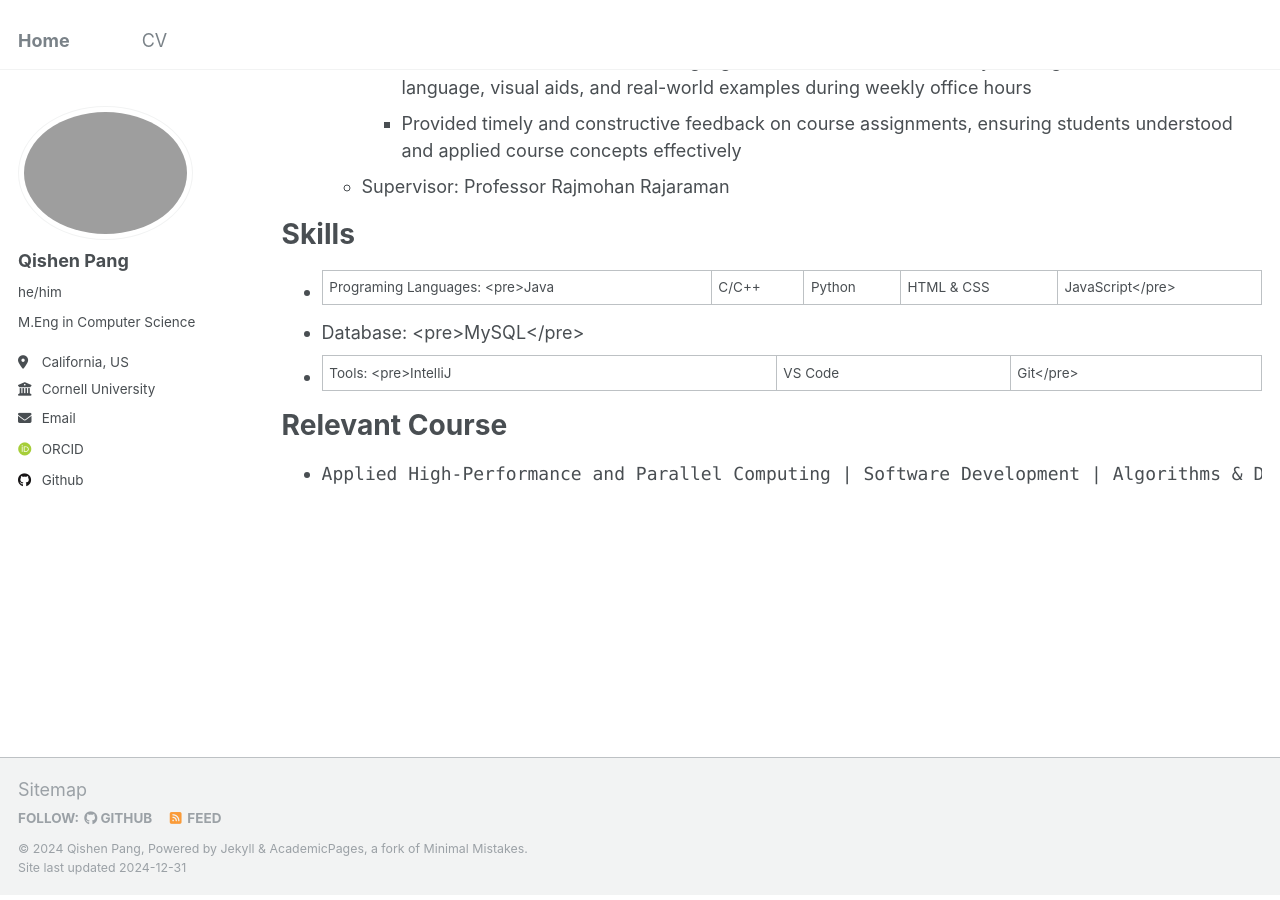
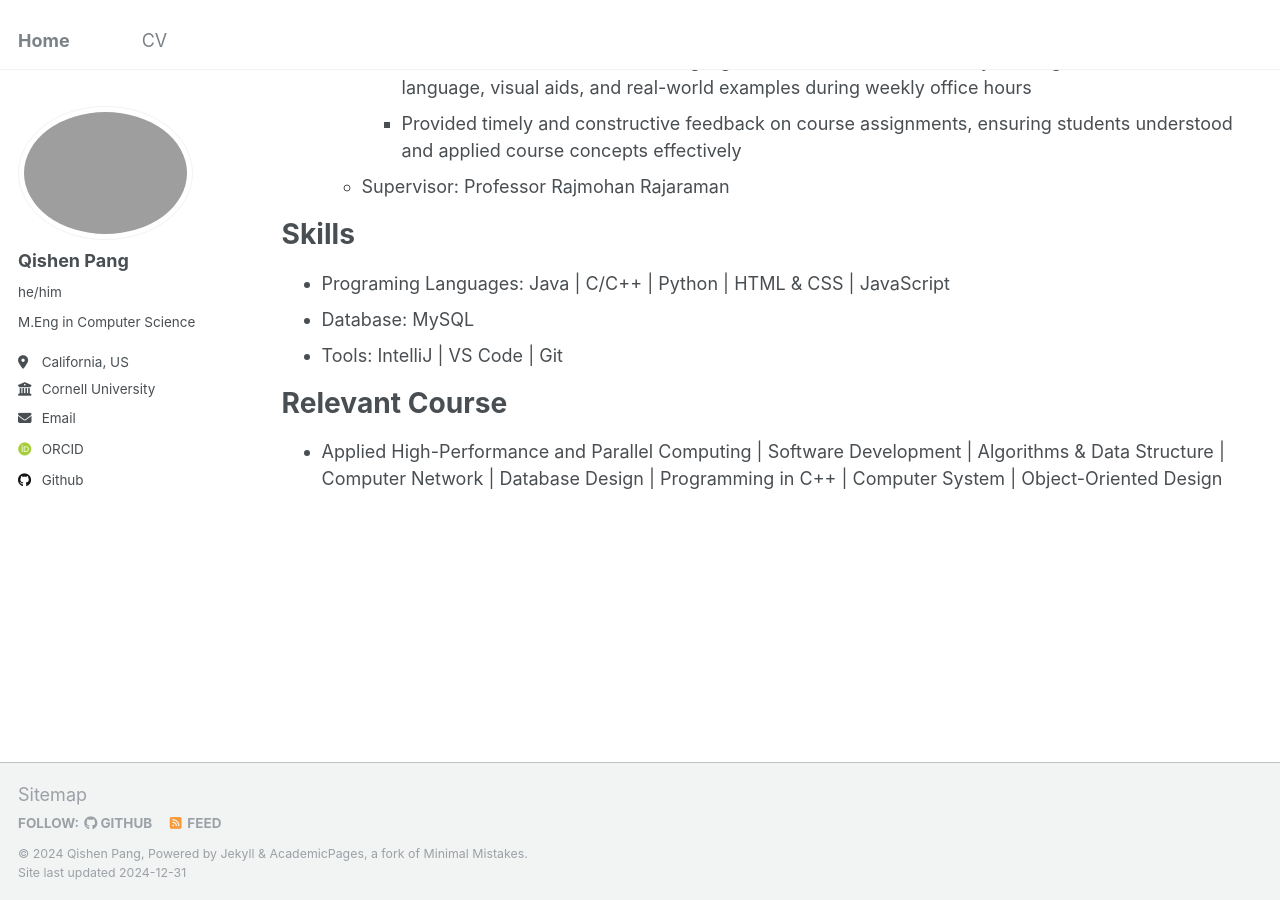
Before and after one commit to YsGBt/ysgbt.github.io, a Jekyll site: the page built from _pages/cv.md, in a window 1280 px wide and 900 px high, scrolled down 988 px. Built offline with Jekyll 4.4.1, drawn with Linux system fonts in a browser that asks for light colours; some web fonts are replaced.

Commit message:
Update cv.md

```diff
--- a/_pages/cv.md
+++ b/_pages/cv.md
@@ -42,13 +42,13 @@ Work experience
 
 Skills
 ======
-* Programing Languages: <pre>Java | C/C++ | Python | HTML & CSS | JavaScript</pre>
-* Database: <pre>MySQL</pre>
-* Tools: <pre>IntelliJ | VS Code | Git</pre>
+* Programing Languages: Java \| C/C++ \| Python \| HTML & CSS \| JavaScript
+* Database: MySQL
+* Tools: IntelliJ \| VS Code \| Git
 
 Relevant Course
 ======
-* <pre>Applied High-Performance and Parallel Computing | Software Development | Algorithms & Data Structure | Computer Network | Database Design | Programming in C++ | Computer System | Object-Oriented Design</pre>
+* Applied High-Performance and Parallel Computing \| Software Development \| Algorithms & Data Structure \| Computer Network \| Database Design \| Programming in C++ \| Computer System \| Object-Oriented Design
 
 <!-- Publications
 ======
```
